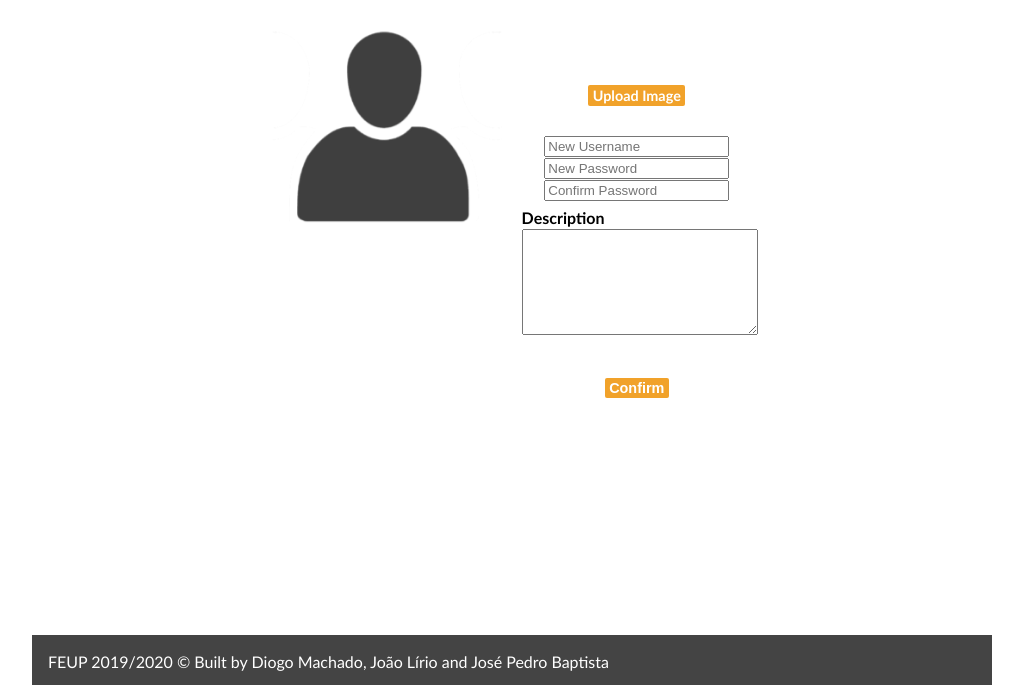
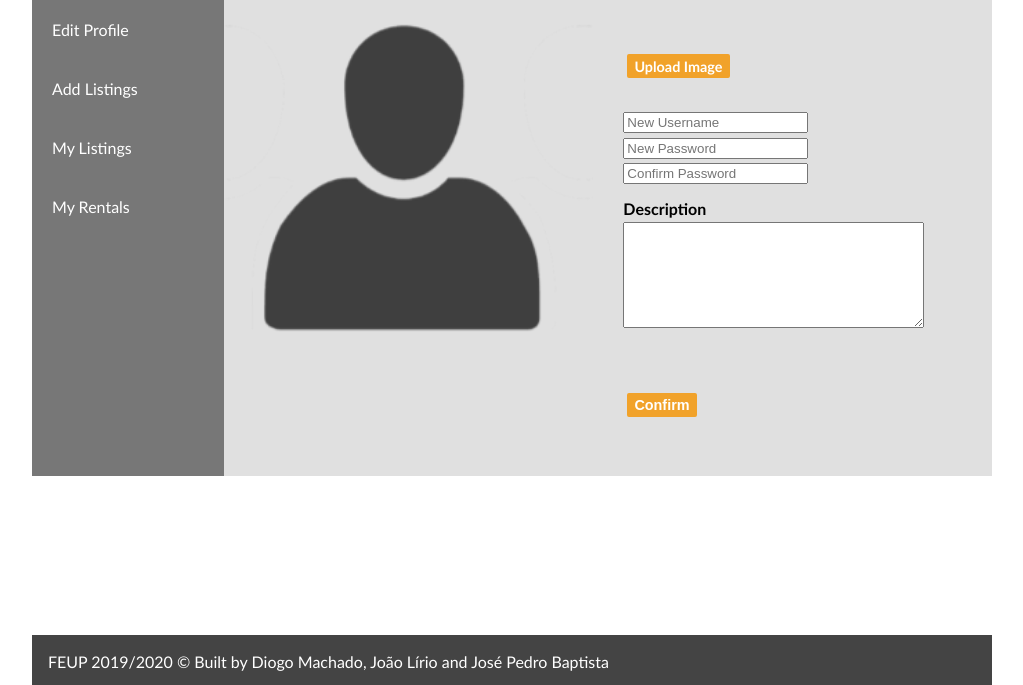
Before and after one commit to diogosmac/apartrent-feup-ltw, a PHP site: page /pages/editProfile.php in a window 1280 px wide. Shown: the part 115-800 px from the top of the page, without its empty margins (128-1151 px from the left). Run offline with PHP 8.4, Linux system fonts and the light colour scheme; the visitor is signed in with stand-in values (Sample User, id 1); data comes from the database, SQL or seed files in the repository.

Commit message:
Small change in edit profile css

```diff
--- a/src/css/style.css
+++ b/src/css/style.css
@@ -129,16 +129,17 @@ body {
 
 .main-container {
     text-align: center;
+    display: grid;
+    grid-template-rows: auto auto;
+    grid-template-columns: 12em auto;
 }
 
 .edit-profile-container {
-    padding-left: 25%;
-    display: flex;
-    flex-direction: column;
-    padding-top: 1em;
-    padding-bottom: 1em;
-    text-align: center;
-    width: 50%;
+    display: grid;
+    width: 100%;
+    background-color: #E0E0E0;
+    grid-template-rows: auto auto;
+    grid-template-columns: 12em auto;
 }
 
 .button > input, .button > label {
@@ -159,12 +160,16 @@ body {
 
 .edit-personals .account-details {
     grid-column: 3 / 4;
-    padding-top: 15%;
+    padding-bottom: 15%;
 }
 
 .edit-personals .account-details > .button {
     grid-column: 3 / 4;
     padding-top: 15%;
+}
+
+.account-details > div > input {
+    margin-bottom: 1%;
 }
 
 .edit-personals .image > img {
@@ -187,7 +192,7 @@ body {
 }
 
 .description > div > textarea {
-    width: 100%;
+    width: 80%;
     resize: vertical;
     font-size: 130%;
 }
--- a/src/templates/editProfile.php
+++ b/src/templates/editProfile.php
@@ -13,7 +13,16 @@ include_once('../actions/profileAction.php');
 <script src="../js/confirmPasswords.js"></script>
 <script src="../js/imagePreview.js" defer></script>
 
+
 <div class="edit-profile-container">
+
+    <div class="profile-side-menu">
+        <a href="../pages/editProfile.php">Edit Profile</a>
+        <a href="../pages/add_listings.php">Add Listings</a>
+        <a href="../pages/viewListings.php">My Listings</a>
+        <a href="../pages/viewRentals.php">My Rentals</a>
+    </div>
+
     <div class="edit-personals">
         <div class="profile-picture">
             <div class="image">
--- a/src/templates/listings.php
+++ b/src/templates/listings.php
@@ -15,7 +15,7 @@
         <a href="../pages/viewRentals.php">My Rentals</a>
     </div>
 
-    <section id='search_results'>
+    <section class='results'>
         <?php
             $userID = getUserID();
             $query_results = getUserListings($userID);
@@ -24,9 +24,7 @@
             }
             else
                 foreach($query_results as $apartmentID) {
-                    echo '<section class="results">';
                         showListing($apartmentID);
-                    echo '</section>';
                 }
         ?>
     </section>
```
